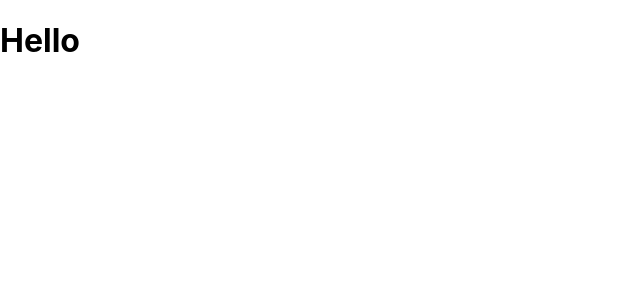
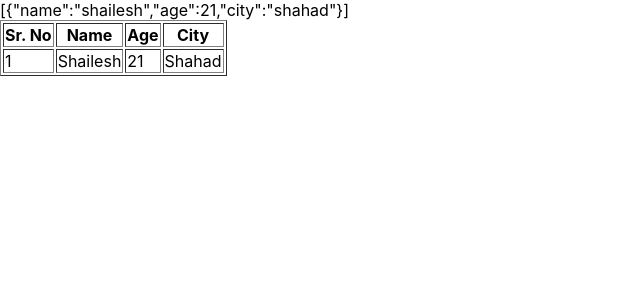
Before and after one commit to Shailesh-Tagadghar/React-API, a React (Create React App) app in the folder reactapi/: page / in a window 1280 px wide. Shown: the top 300 px of the page, without its empty margins (0-640 px from the left). Built offline with nearby package versions, Linux system fonts and the light colour scheme.

Commit message:
React With CRUD API

```diff
--- a/reactapi/public/index.html
+++ b/reactapi/public/index.html
@@ -24,7 +24,7 @@
       work correctly both with client-side routing and a non-root public URL.
       Learn how to configure a non-root public URL by running `npm run build`.
     -->
-    <title>React App</title>
+    <title>React With CRUD API</title>
   </head>
   <body>
     <noscript>You need to enable JavaScript to run this app.</noscript>
--- a/reactapi/src/App.js
+++ b/reactapi/src/App.js
@@ -1,9 +1,13 @@
-import logo from './logo.svg';
+// import logo from './logo.svg';
 import './App.css';
+import Student from './Student';
+
 
 function App() {
   return (
-   <h1>Hello</h1>
+  <div>
+    <Student/>
+  </div>
   );
 }
 
--- /dev/null
+++ b/reactapi/src/Student.js
@@ -0,0 +1,30 @@
+import React, { useEffect } from 'react'
+import  {useState} from 'react'
+
+export default function Student() {
+    // var x =5;
+    const [data,setData] = useState([]);
+
+    useEffect(() => {
+        setData([{"name":"shailesh", "age":21, "city":"shahad"}]);
+    },[])
+  return (
+    <>
+    {JSON.stringify(data)}
+    <table border={1}>
+        <thead>
+            <th>Sr. No</th>
+            <th>Name</th>
+            <th>Age</th>
+            <th>City</th>
+        </thead>
+        <tbody>
+            <td>1</td>
+            <td>Shailesh</td>
+            <td>21</td>
+            <td>Shahad</td>
+        </tbody>
+    </table>
+    </>
+  )
+}
```
